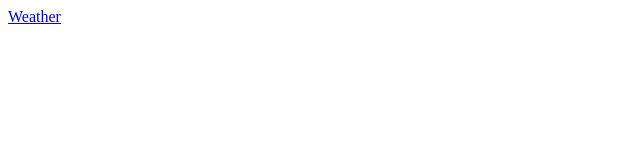
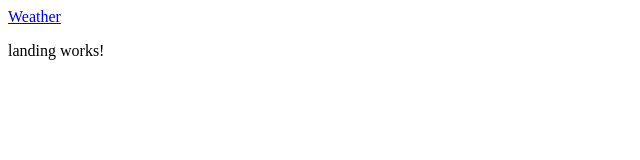
Before and after one commit to Dylanmc9/parkupdates, an Angular app: page / in a window 1280 px wide. Shown: the top 160 px of the page, without its empty margins (0-640 px from the left). Built offline with nearby package versions, Linux system fonts and the light colour scheme.

Commit message:
Landing Component added.
This will contain the landing page for the app.

```diff
--- a/src/app/app.module.ts
+++ b/src/app/app.module.ts
@@ -6,11 +6,13 @@ import { AppComponent } from './app/app.component';
 import { WeatherComponent } from './weather/weather.component';
 import { RouterModule } from '@angular/router';
 import { AppRoutes } from './routes';
+import { LandingComponent } from './landing/landing.component';
 
 @NgModule({
   declarations: [
     AppComponent,
-    WeatherComponent
+    WeatherComponent,
+    LandingComponent
   ],
   imports: [
     BrowserModule,
--- /dev/null
+++ b/src/app/landing/landing.component.html
@@ -0,0 +1,3 @@
+<p>
+  landing works!
+</p>
--- /dev/null
+++ b/src/app/landing/landing.component.ts
@@ -0,0 +1,15 @@
+import { Component, OnInit } from '@angular/core';
+
+@Component({
+  selector: 'app-landing',
+  templateUrl: './landing.component.html',
+  styleUrls: ['./landing.component.sass']
+})
+export class LandingComponent implements OnInit {
+
+  constructor() { }
+
+  ngOnInit() {
+  }
+
+}
--- a/src/app/routes.ts
+++ b/src/app/routes.ts
@@ -1,6 +1,8 @@
 import { Routes } from '@angular/router';
 import { WeatherComponent } from './weather/weather.component';
+import { LandingComponent } from './landing/landing.component';
 
 export const AppRoutes: Routes = [
+  { path: '', component: LandingComponent },
   { path: 'weather', component: WeatherComponent }
 ];
```
Also changed, not shown: src/app/landing/landing.component.sass (added).
